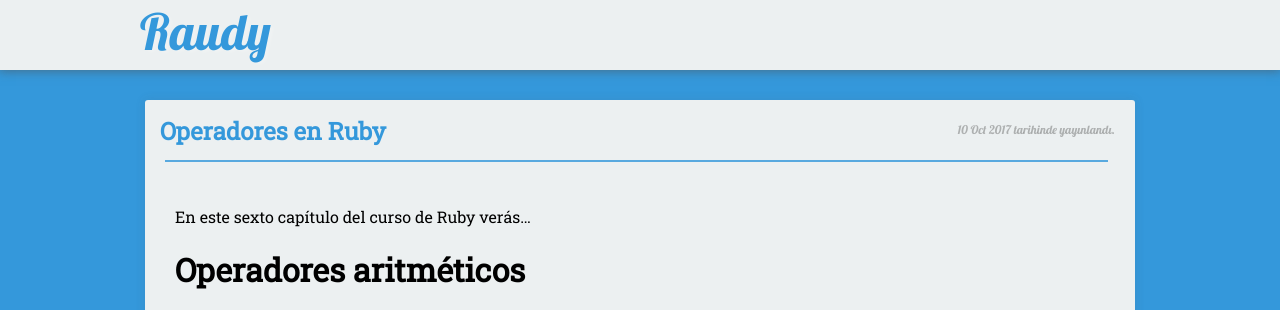
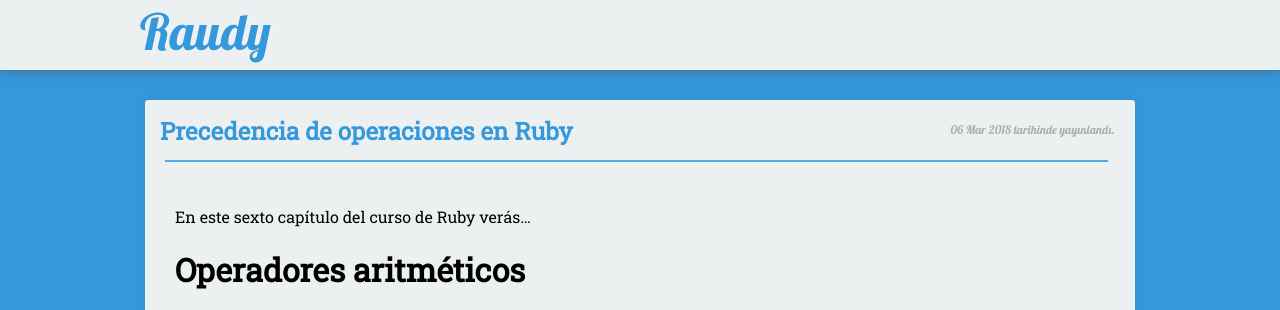
Before and after one commit to nisoto/Blog-anterior-2.0, a Jekyll site: the page built from _posts/2017-10-10-precedencia-operaciones-ruby.md, in a window 1280 px wide. Shown: the top 310 px of the page. Built offline with Jekyll 4.4.1, drawn with Linux system fonts in a browser that asks for light colours; nearby versions of some CDN libraries.

Commit message:
Update and rename 2017-10-10-operadores-ruby.md to 2017-10-10-precedencia-operaciones-ruby.md

```diff
--- a/_posts/2017-10-10-operadores-ruby.md
+++ b/_posts/2017-10-10-precedencia-operaciones-ruby.md
@@ -1,8 +1,8 @@
 ---
 layout: post
-title: "Operadores en Ruby"
-date: 2017-10-10
-excerpt: "Sexto capítulo del curso de Ruby"
+title: "Precedencia de operaciones en Ruby"
+date: 2018-03-06
+excerpt: "Capítulo N°6 del curso de Ruby"
 tags: [ruby]
 ---
 
@@ -85,4 +85,4 @@ Considerando el orden de precedencia, el resultado debería ser `0`; sin embargo
 
 |     |     |     |
 |:----|:---:|----:|
-| [<](https://nisoto.github.io/entrada-salida-ruby/){: .btn .btn-info} | [Volver](https://nisoto.github.io/curso-ruby/){: .btn .btn-info} | [>](https://nisoto.github.io/){: .btn .btn-info} |
+| [<](https://nisoto.github.io/matematicas-ruby/){: .btn .btn-info} | [Volver](https://nisoto.github.io/curso-ruby/){: .btn .btn-info} | [>](https://nisoto.github.io/){: .btn .btn-info} |
```
